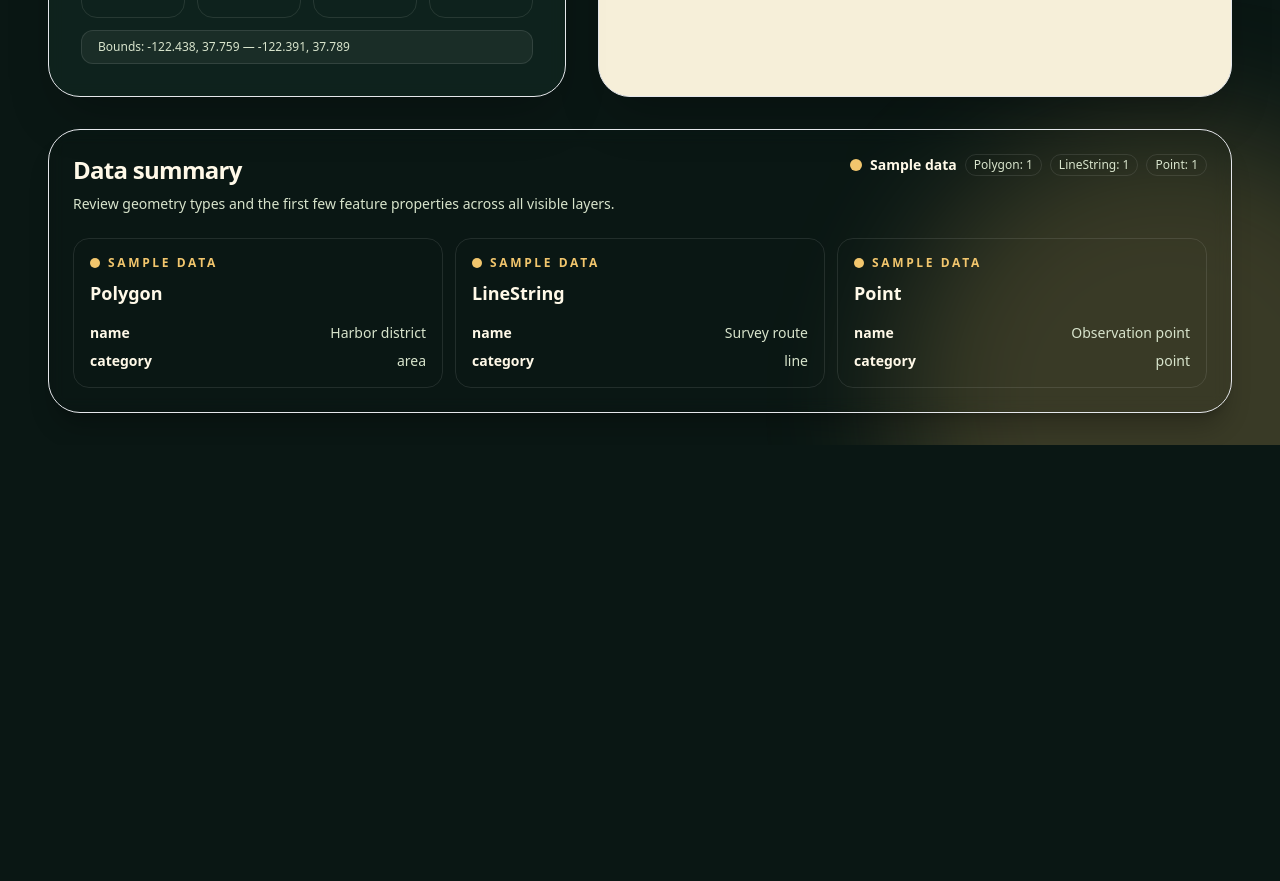
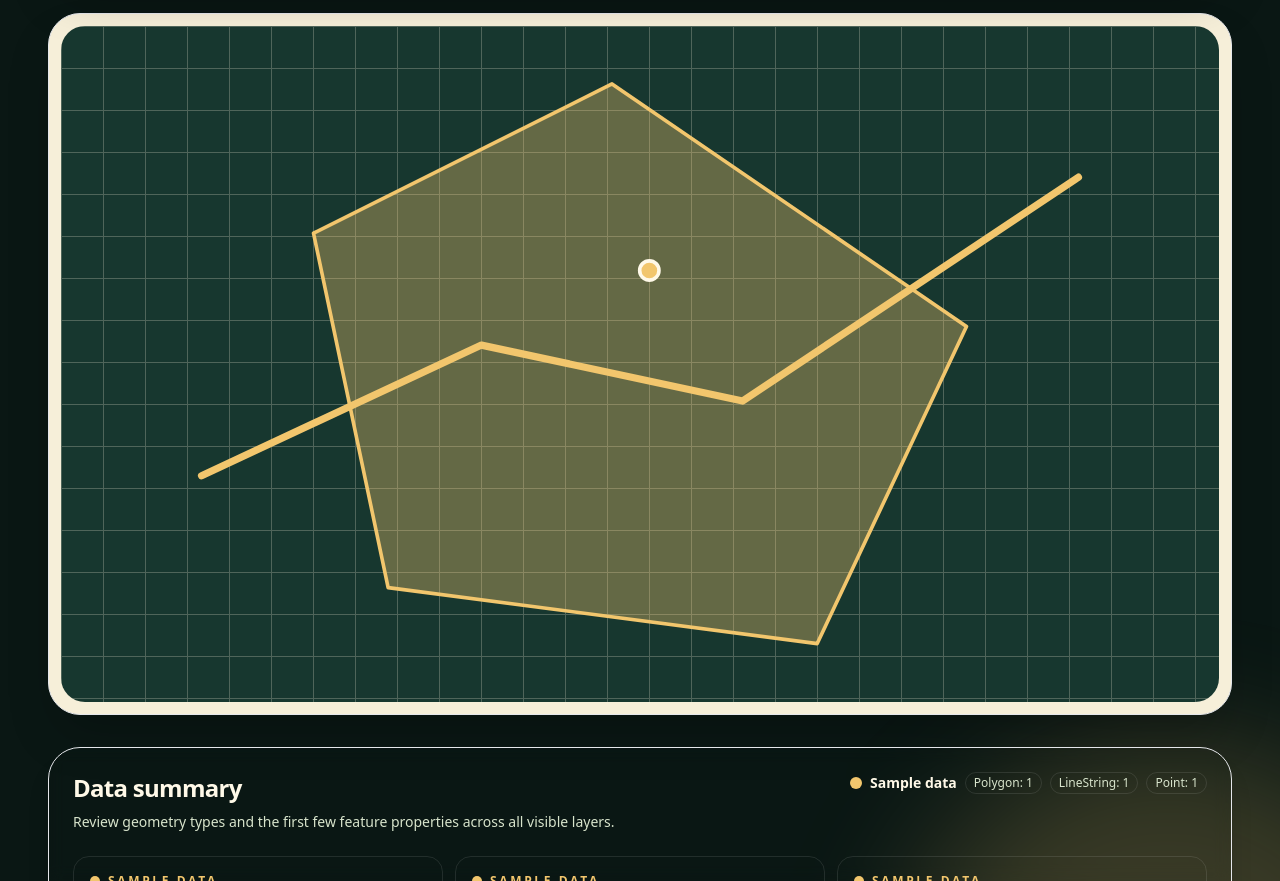
Before and after one commit to function0llc/gjviewer, a Next.js app: page / in a window 1280 px wide. Shown: the part 780-1661 px from the top of the page. Before the commit the page ends 1225 px from the top, so only its background shows below. Built offline with nearby package versions, Linux system fonts and the light colour scheme.

Commit message:
Stack map card below GeoJSON Studio control panel

```diff
--- a/src/components/GeoJsonViewer.tsx
+++ b/src/components/GeoJsonViewer.tsx
@@ -389,7 +389,7 @@ export function GeoJsonViewer() {
   }
 
   return (
-    <section className="relative z-10 grid gap-8 lg:grid-cols-[0.9fr_1.1fr]">
+    <section className="relative z-10 flex flex-col gap-8">
       <div className="rounded-[2rem] border border-white/12 bg-[#10251f]/85 p-6 shadow-2xl shadow-black/25 backdrop-blur md:p-8">
         <div className="inline-flex rounded-full border border-emerald-200/20 bg-emerald-200/10 px-3 py-1 text-xs font-semibold uppercase tracking-[0.28em] text-emerald-100">
           GeoJSON Studio
@@ -570,7 +570,7 @@ export function GeoJsonViewer() {
         </div>
       </div>
 
-      <div className="rounded-[2rem] border border-white/12 bg-[#10251f]/78 p-6 shadow-xl shadow-black/20 backdrop-blur lg:col-span-2">
+      <div className="rounded-[2rem] border border-white/12 bg-[#10251f]/78 p-6 shadow-xl shadow-black/20 backdrop-blur">
         <div className="flex flex-col gap-5 md:flex-row md:items-start md:justify-between">
           <div>
             <h2 className="text-2xl font-black tracking-[-0.03em] text-[#fff9e8]">
```
